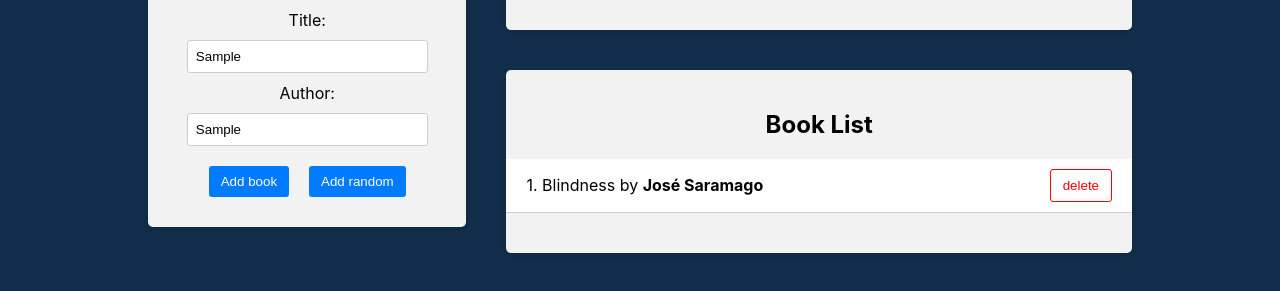
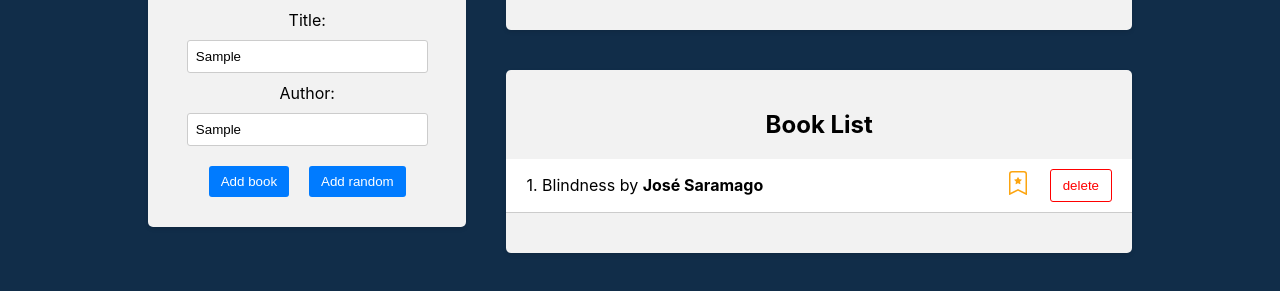
Before and after one commit to xqzmy122/book-library-app, a React (Vite) app in the folder frontend/: page / in a window 1280 px wide. Both pictures are taken after typing "Sample", "Sample" into the empty fields and a click on the button "Add random". Shown: the part 201-492 px from the top of the page. Built offline with nearby package versions, Linux system fonts and the light colour scheme.

Commit message:
toggle fav book

```diff
--- a/frontend/src/components/BookForm/BookForm.jsx
+++ b/frontend/src/components/BookForm/BookForm.jsx
@@ -14,8 +14,7 @@ function BookForm() {
   function handleRandomBook() {
     const randomId = Math.floor(Math.random() * booksData.length)
     const randomBook = booksData[randomId]
-    const randomBookWithId = {...randomBook, id: nanoid()}
-
+    const randomBookWithId = {...randomBook, id: nanoid(), isFavorite: false}
     dispatch(addBook(randomBookWithId))
   }
 
@@ -26,6 +25,7 @@ function BookForm() {
         title,
         author,
         id: nanoid(),
+        isFavorite: false,
       }
 
       dispatch(addBook(book))
--- a/frontend/src/components/BookList/BookList.jsx
+++ b/frontend/src/components/BookList/BookList.jsx
@@ -1,30 +1,58 @@
-import { useDispatch, useSelector } from 'react-redux'
-import { deleteBook } from '../../redux/books/actionCreators'
-import './BookList.css'
+import { useDispatch, useSelector } from "react-redux";
+import { BsBookmarkStar, BsBookmarkStarFill } from "react-icons/bs";
+import { deleteBook, toggleFavorite } from "../../redux/books/actionCreators";
+import "./BookList.css";
 
 function BookList() {
-  const books = useSelector((state) => state.books) // подписываемся на изменения books
-  const dispatch = useDispatch()
+  const books = useSelector((state) => state.books); // подписываемся на изменения books
+  console.log(books);
+  const dispatch = useDispatch();
 
   function onClickHandler(id) {
-    dispatch(deleteBook(id))
+    dispatch(deleteBook(id));
+  }
+
+  function handleToggleFavorite(id) {
+    console.log(id);
+    dispatch(toggleFavorite(id));
   }
 
   return (
     <div className="app-block book-list">
       <h2>Book List</h2>
-      {books.length === 0 ? (<p>No books available</p>) : <ul>
-      {books.map((book, i) => {
-        return (
-          <li key={book.id}>
-            <div className='book-info'>{++i}. {book.title} by <strong>{book.author}</strong></div>
-            <button className='book-actions' onClick={() => onClickHandler(book.id)}>delete</button>
-          </li>
-        )
-      })}
-      </ul>}
+      {books.length === 0 ? (
+        <p>No books available</p>
+      ) : (
+        <ul>
+          {books.map((book, i) => {
+            return (
+              <li key={book.id}>
+                <div className="book-info">
+                  {++i}. {book.title} by <strong>{book.author}</strong>
+                </div>
+
+                <div className="book-actions">
+                  <span onClick={() => handleToggleFavorite(book.id)}>
+                    {book.isFavorite ? (
+                      <BsBookmarkStarFill className="star-icon" />
+                    ) : (
+                      <BsBookmarkStar className="star-icon" />
+                    )}
+                  </span>
+                  <button
+                    className="book-actions"
+                    onClick={() => onClickHandler(book.id)}
+                  >
+                    delete
+                  </button>
+                </div>
+              </li>
+            );
+          })}
+        </ul>
+      )}
     </div>
-  )
+  );
 }
 
-export default BookList
+export default BookList;
--- a/frontend/src/redux/books/actionCreators.js
+++ b/frontend/src/redux/books/actionCreators.js
@@ -13,3 +13,10 @@ export function deleteBook(id) {
     payload: id,
   }
 }
+
+export function toggleFavorite(id) {
+  return {
+    type: actions.TOGGLE_FAVORITE,
+    payload: id
+  }
+}
--- a/frontend/src/redux/books/actionTypes.js
+++ b/frontend/src/redux/books/actionTypes.js
@@ -1,2 +1,3 @@
 export const ADD_BOOK = 'ADD_BOOK'
 export const DELETE_BOOK = 'DELETE_BOOK'
+export const TOGGLE_FAVORITE = 'TOGGLE_FAVORITE'
--- a/frontend/src/redux/books/reducer.js
+++ b/frontend/src/redux/books/reducer.js
@@ -5,8 +5,12 @@ function bookReducer(state = initialState, action) {
   switch (action.type) {
     case actions.ADD_BOOK:
       return [...state, action.payload]
-    case actions.DELETE_BOOK  :
+    case actions.DELETE_BOOK:
       return state.filter((book) => book.id !== action.payload)
+    case actions.TOGGLE_FAVORITE:
+      return state.map((book) => {
+        return book.id === action.payload ? {...book, isFavorite: !book.isFavorite} : book
+      })
     default:
       return state
   }
--- /dev/null
+++ b/package.json
@@ -0,0 +1,5 @@
+{
+  "dependencies": {
+    "react-icons": "^5.5.0"
+  }
+}
```
Also changed, not shown: 1 other file (tests, documents, lock files or other folders).
